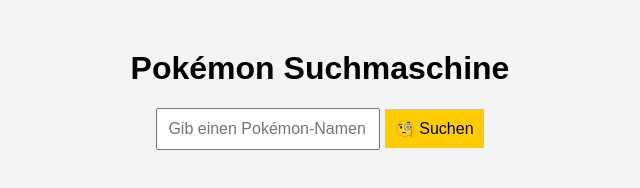
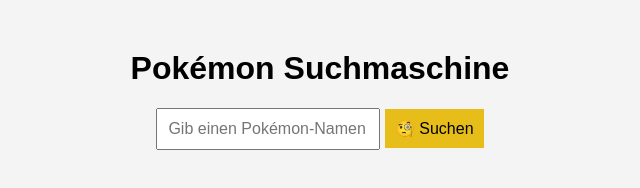
Before and after one commit to cmgoersch/pokemon_api_fetch, a plain HTML site: page index.html in a window 1280 px wide. In both pictures the pointer is over the button "🧐 Suchen". Shown: the whole page, without its empty margins (320-960 px from the left). Drawn offline with Linux system fonts and the light colour scheme; no server answers.

Commit message:
last styling

```diff
--- a/style.css
+++ b/style.css
@@ -20,6 +20,10 @@ button {
     background-color: #ffcc00;
     border: none;
     cursor: pointer;
+}
+
+button:hover {
+    background-color: #e7be19;
 }
 
 .card {
```
